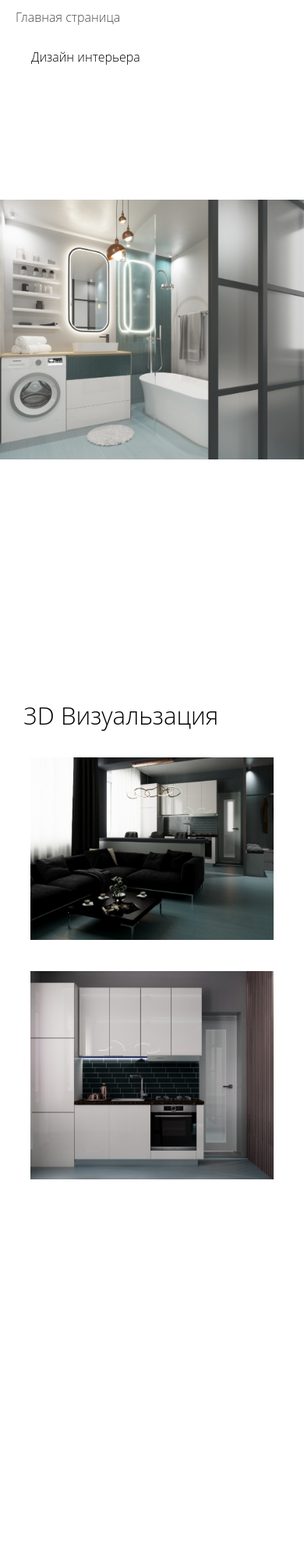
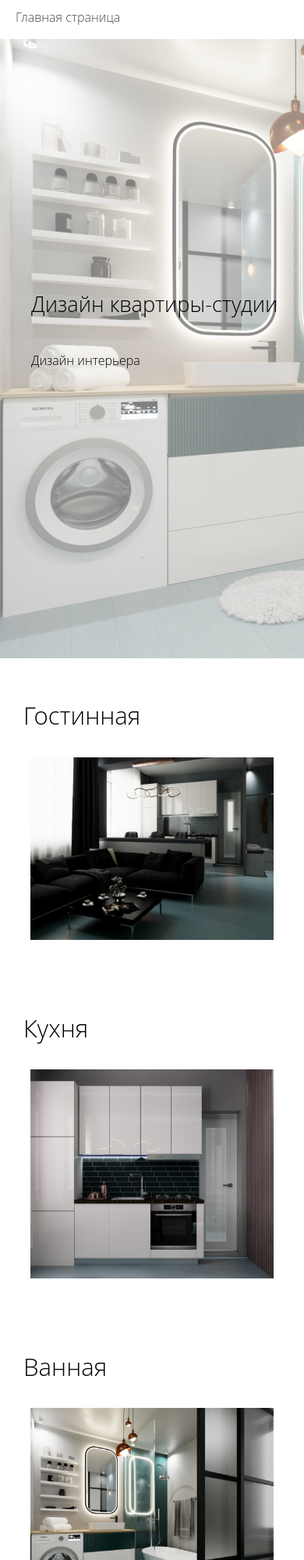
Before and after one commit to ArtemMakarchenko/Olha-Shepel-portfolio, a plain HTML site: page works/project-4.html in a window 390 px wide. Shown: the top 2000 px of the page at 78% size. Before the commit the page ends 1602 px from the top, so only its background shows below. Drawn offline with nearby package versions, Linux system fonts and the light colour scheme.

Commit message:
Fixed bugs in pages background

```diff
--- a/style/style.css
+++ b/style/style.css
@@ -269,7 +269,6 @@ footer p:first-child{
     display: flex;
     flex-direction: row;
     justify-content: space-evenly;
-    padding-bottom: 50px;
     flex-wrap: wrap;
 }
 .project-main-item__main-text{
@@ -466,6 +465,13 @@ footer p:first-child{
         width: 80%;
         margin-bottom: 50px;
     }
+    #project-4>.project-header{
+        background-size: cover;
+        background-position: left center;
+    }
+    #project-4>.project-header>.project-header__text{
+        background-color: rgba(255,255,255,0.5);
+    }
     #project-5>.project-main img{
         width: 40%;
     }
@@ -528,12 +534,16 @@ footer p:first-child{
         width: 80%;
         margin-bottom: 40px;
     }
-    #project-4>.project-header>.project-header__text{
+    /*#project-4>.project-header>.project-header__text{
         justify-content: flex-start;
     }
     #project-4>.project-header>.project-header__text h1 {
         margin-top: 10px;
         margin-bottom: 10px;
+    } */
+    #project-5>.project-header {
+        background-position: center bottom;
+        background-size: 50%;
     }
     #project-5>.project-main img{
         width: 80%;
@@ -541,8 +551,14 @@ footer p:first-child{
     #project-6>.project-main img{
         width: 80%;
     }
+    #project-6>.project-header {
+        background-position: center bottom;
+    }
     #project-8>.project-main img{
         width: 80%;
+    }
+    #project-8>.project-header {
+        background-position: center bottom;
     }
 }
 /* ===========================================| < 320px - Iphone 5 |====================================================================== */
--- a/works/project-4.html
+++ b/works/project-4.html
@@ -23,11 +23,26 @@
         <article class="project-main">
             <section class="project-main-item wow fadeInUp">
                 <div class="project-main-item__header">
-                    <h2>3D Визуальзация</h2>
+                    <h2>Гостинная</h2>
                 </div>
                 <div class="project-main-item__main">
                     <img src="../img/project-4/project-4-img-2.png" alt="Визуальзация">
+                </div>
+            </section>
+            <section class="project-main-item wow fadeInUp">
+                <div class="project-main-item__header">
+                    <h2>Кухня</h2>
+                </div>
+                <div class="project-main-item__main">
                     <img src="../img/project-4/project-4-img-3.png" alt="Визуальзация">
+                </div>
+            </section>
+            <section class="project-main-item wow fadeInUp">
+                <div class="project-main-item__header">
+                    <h2>Ванная</h2>
+                </div>
+                <div class="project-main-item__main">
+                    <img src="../img/project-4/project-4-img-1.png" alt="Визуальзация">
                 </div>
             </section>
         </article>
```
Also changed, not shown: index.html (+1 -1 lines), works/project-3.html (+1 -1 lines), img/project-8/project-8-img-7.png, 1 other file.
